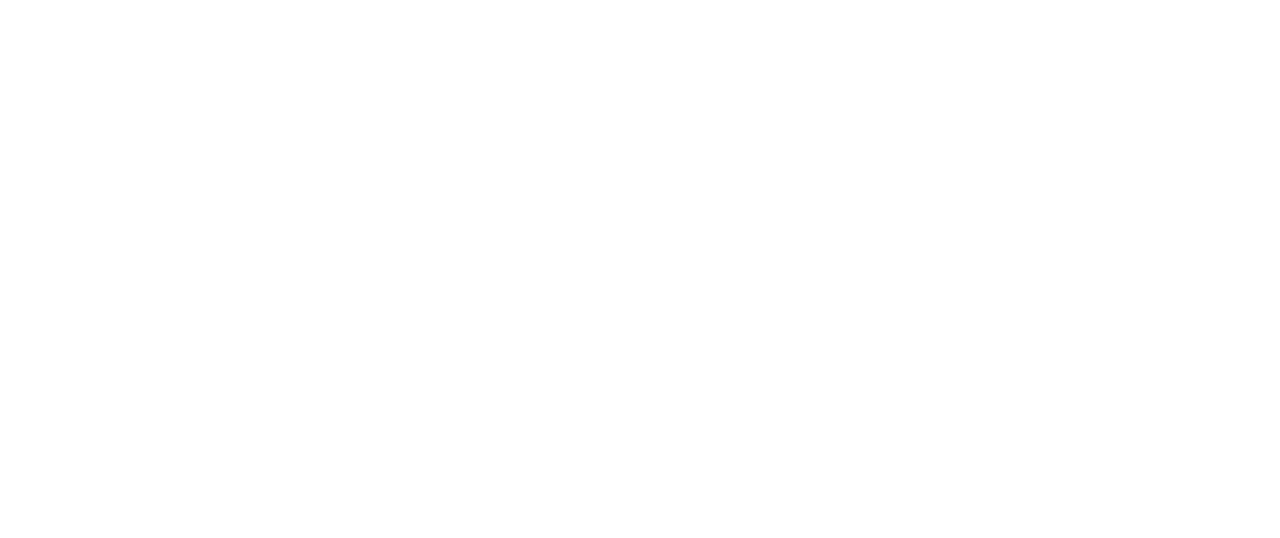
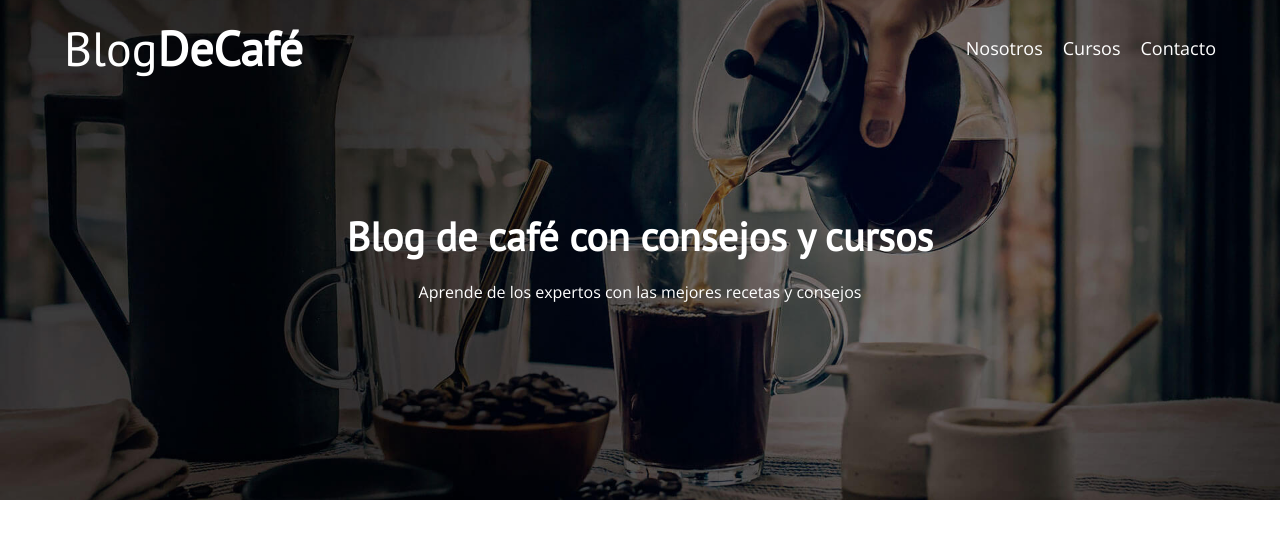
Before and after one commit to cdgutierrez456/BlogCafe, a plain HTML site: page index.html in a window 1280 px wide. Drawn offline with nearby package versions, Linux system fonts and the light colour scheme.

Commit message:
Estilizacion del header

```diff
--- a/css/style.css
+++ b/css/style.css
@@ -1,7 +1,6 @@
 :root {
     --fuenteHeading: 'PT Sans', sans-serif;
     --fuenteParrafos: 'Open Sans', sans-serif;
-
     --primario: #784d3c;
     --blanco: #ffffff;
     --negro: #000000;
@@ -71,3 +70,59 @@ img {
 .centrar-texto {
     text-align: center;
 }
+
+/* Header */
+
+.header {
+    background-image: url('../img/banner.jpg');
+    height: 50rem;
+    background-size: cover;
+    background-repeat: no-repeat;
+    background-position: center center;
+}
+
+.header__texto {
+    text-align: center;
+    color: var(--blanco);
+    margin-top: 5rem;
+}
+
+@media (min-width: 768px) {
+    .header__texto {
+        margin-top: 10rem;
+    }
+}
+
+@media (min-width: 768px) {
+    .barra {
+        display: flex;
+        justify-content: space-between;
+        align-items: center;
+    }
+}
+
+.logo {
+    color: var(--blanco);
+}
+
+.logo__nombre {
+    font-weight: 400;
+}
+
+.logo__bold {
+    font-weight: 700;
+}
+
+@media (min-width: 768px) {
+    .navegacion {
+        display: flex;
+        gap: 2rem;
+    }
+}
+
+.navegacion__enlace {
+    display: block;
+    text-align: center;
+    font-size: 1.8rem;
+    color: var(--blanco);
+}
--- a/index.html
+++ b/index.html
@@ -14,7 +14,28 @@
 </head>
 
 <body>
+    <header class="header">
 
+        <div class="contenedor">
+            <div class="barra">
+                <a href="index.html" class="logo">
+                    <h1 class="logo__nombre no-margin centrar-texto">Blog<span class='logo__bold'>DeCafé</span></h1>
+                </a>
+                <nav class="navegacion">
+                    <a href="nosotros.html" class="navegacion__enlace">Nosotros</a>
+                    <a href="cursos.html" class="navegacion__enlace">Cursos</a>
+                    <a href="contacto.html" class="navegacion__enlace">Contacto</a>
+                </nav>
+            </div>
+        </div>
+
+        <div class="header__texto">
+            <h2 class="no-margin">Blog de café con consejos y cursos</h2>
+            <p class='no-margin'>
+                Aprende de los expertos con las mejores recetas y consejos
+            </p>
+        </div>
+    </header>
 </body>
 
 </html>
```
